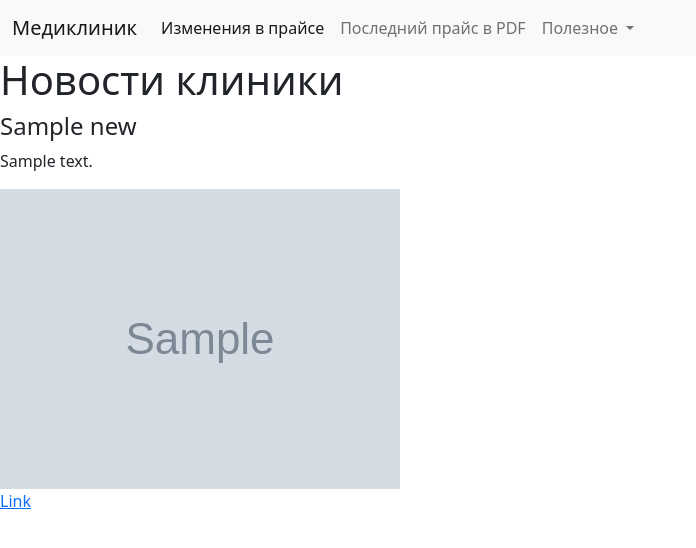
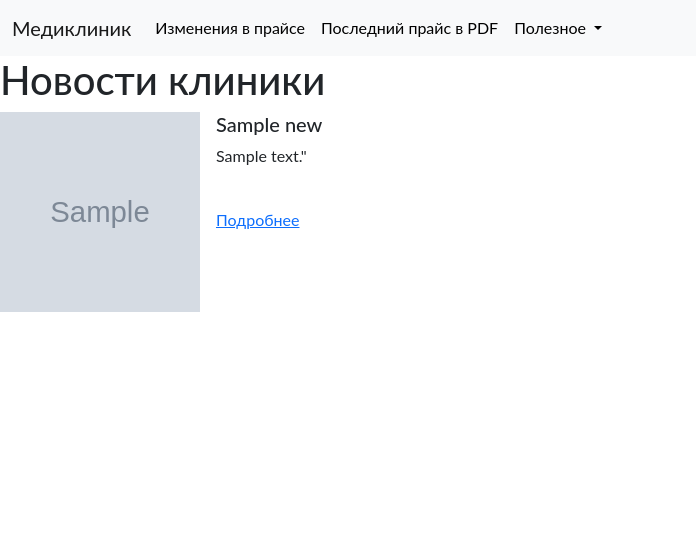
Before and after one commit to CyberPunk58/djangp3-medinet, a Django app: template medinet/news/templates/news/home.html in a window 1280 px wide. Shown: the top 548 px of the page, without its empty margins (0-696 px from the left). Run offline with Django 3.2, Linux system fonts and the light colour scheme; the template is opened without the code that fills it: most values are stand-ins (such as "Sample title", 1, 10 or a date in 2020); grey boxes marked "Sample" are stand-in pictures.

Commit message:
news css added

```diff
--- a/medinet/medinet/urls.py
+++ b/medinet/medinet/urls.py
@@ -26,6 +26,7 @@ urlpatterns = [
     path('price_change/', include('price_change.urls')),
     path('blanks/', include('blanks.urls')),
     path('contacts/', include('contacts.urls')),
+    path('news/', include('news.urls')),
 ]
 
 urlpatterns += static(settings.MEDIA_URL, document_root=settings.MEDIA_ROOT)
--- a/medinet/news/models.py
+++ b/medinet/news/models.py
@@ -7,6 +7,7 @@ class News(models.Model): # Модель для новостей на сайте
     description = RichTextField(blank=True, null=True)
     image = models.ImageField(upload_to='news/images/')
     url = models.URLField(blank=True) #Для ссылок Blank - открывает ссылкив новом окне
+    date = models.DateField(null=True)
 
 
     def __str__(self):
--- /dev/null
+++ b/medinet/news/static/news/custom.css
@@ -0,0 +1,24 @@
+.navbar-nav .nav-link {
+    color: rgba(0,0,0,1) !important;
+}
+
+.navbar-nav .nav-link:hover {
+    color: green !important;
+}
+
+body {
+    font-family: 'Lato', sans-serif;
+}
+
+#blogtitle {
+    font-size: 6rem;
+}
+
+@media (min-width: 992px) {
+    #hometext {
+        font-size: 4rem;
+    }
+    #blogdetailtitle {
+        font-size: 5rem;
+    }
+}
--- a/medinet/news/templates/news/base.html
+++ b/medinet/news/templates/news/base.html
@@ -5,7 +5,9 @@
     <meta charset="utf-8">
     <meta name="viewport" content="width=device-width, initial-scale=1">
     <title>MediNET</title>
+
     <link href="https://cdn.jsdelivr.net/npm/bootstrap@5.2.3/dist/css/bootstrap.min.css" rel="stylesheet" integrity="sha384-rbsA2VBKQhggwzxH7pPCaAqO46MgnOM80zW1RWuH61DGLwZJEdK2Kadq2F9CUG65" crossorigin="anonymous">
+    <link rel="stylesheet" href="{% static 'news/custom.css'%}">
   </head>
   <body>
 <nav class="navbar navbar-expand-lg bg-light">
@@ -20,7 +22,7 @@
           <a class="nav-link active" aria-current="page" href="{% url 'price_change:price_change'%}">Изменения в прайсе</a>
         </li>
         <li class="nav-item">
-          <a class="nav-link" href="{% static 'price_change/price.pdf' %}">Последний прайс в PDF</a>
+          <a class="nav-link" href="{% static 'price_change/price.pdf' %}" target="_blank">Последний прайс в PDF</a>
         </li>
         <li class="nav-item dropdown">
           <a class="nav-link dropdown-toggle" href="#" role="button" data-bs-toggle="dropdown" aria-expanded="false">
--- a/medinet/news/templates/news/home.html
+++ b/medinet/news/templates/news/home.html
@@ -5,15 +5,19 @@
 
 {% load static%}
 
+
+
 {% for news in news %}
-
-<h4> {{ news.title }} </h4>
-<p>{{ news.description|safe }}</p>
-<img src = '{{ news.image.url}}'>
-{% if news.url %}
-<br><a href="{{ news.url}}">Link</a>
-{% endif %}
-
-{% endfor%}
+<div class="d-flex position-relative">
+  <img src = '{{ news.image.url}}' width="200" height="200" class="flex-shrink-0 me-3" alt="...">
+  <div>
+    <h5 class="mt-0">{{ news.title }}</h5>
+    <p>{{news.description|safe|truncatechars:151}}"</p>
+    <br>
+    <a href="{% url 'news:detail' news.id %}" class="stretched-link">Подробнее</a>
+  </div>
+</div>
+<br>
+        {% endfor%}
 
 {%endblock%}
--- a/medinet/price_change/templates/price_change/price_change.html
+++ b/medinet/price_change/templates/price_change/price_change.html
@@ -1,10 +1,5 @@
 {% extends 'news/base.html' %}
 {% block content %}
-
-<!--
-{% load static %}
-<a href="{% static 'price_change/price.pdf' %}"> Прайс </a>
--->
 
 {% for price_change in price_change %}
 <br>
```
Also changed, not shown: medinet/news/templates/news/detail.html (added, +11 -0 lines), medinet/news/urls.py (added, +13 -0 lines), medinet/news/views.py (+6 -2 lines), medinet/db.sqlite3, medinet/media/news/images/medilogo_mini-PhotoRoom.png (added), medinet/media/news/images/medilogo_mini-PhotoRoom_qWS8DlR.png (added), medinet/news/migrations/0003_news_date.py (added).
